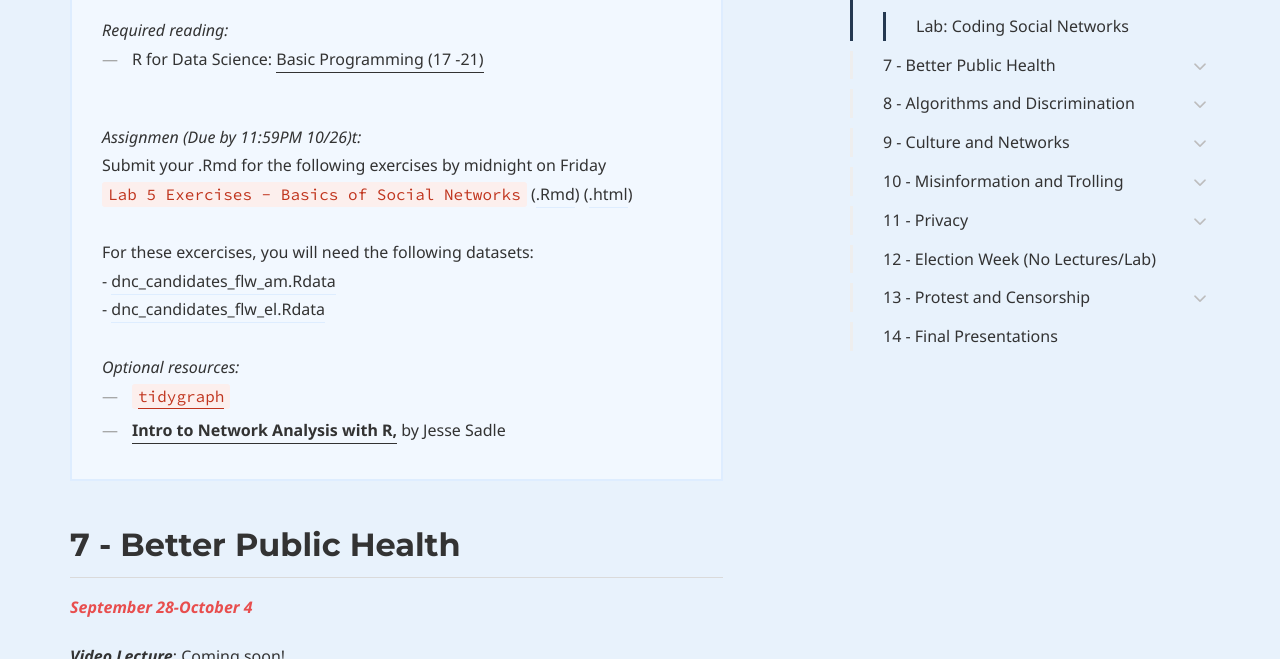
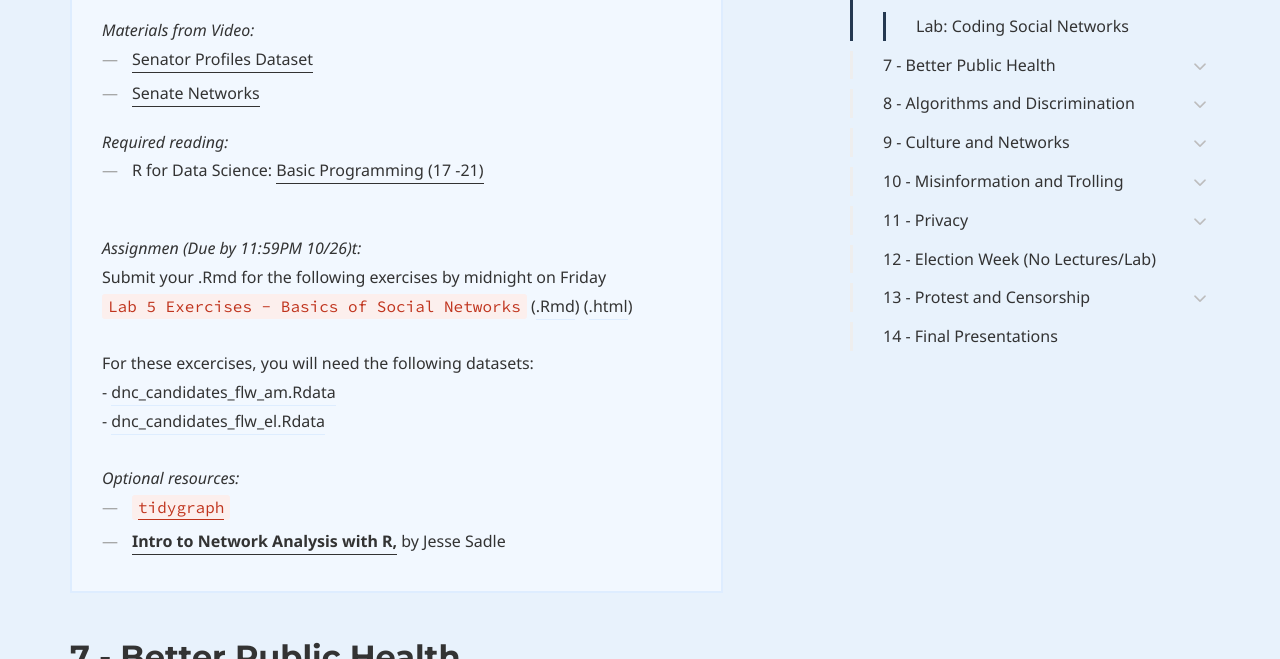
Before and after one commit to dssoc/dssoc.github.io, a Jekyll site: the page built from schedule.md, in a window 1280 px wide and 900 px high, scrolled down 10182 px, cut to the strip 241-900 px from the top of the window. Built offline with Jekyll 4.4.1, drawn with Linux system fonts in a browser that asks for light colours; some web fonts are replaced.

Commit message:
Update schedule.md

```diff
--- a/schedule.md
+++ b/schedule.md
@@ -291,6 +291,13 @@
 allowfullscreen></iframe>
 
 
+<i>Materials from Video:</i><br/>
+<ul>
+  <li><a href = "https://github.com/dssoc/dssoc.github.io/raw/master/datasets/Senators_Profiles.Rdata">Senator Profiles Dataset</a></li>
+  <li><a href = "https://github.com/dssoc/dssoc.github.io/raw/master/datasets/Senate_Networks.Rdata">Senate Networks</a></li>
+</ul>
+
+
 <i>Required reading:</i> <br/>
 <ul>
 <li>R for Data Science: <a href = "https://r4ds.had.co.nz/program-intro.html">Basic Programming (17 -21)</a></li></ul><br/>
```
